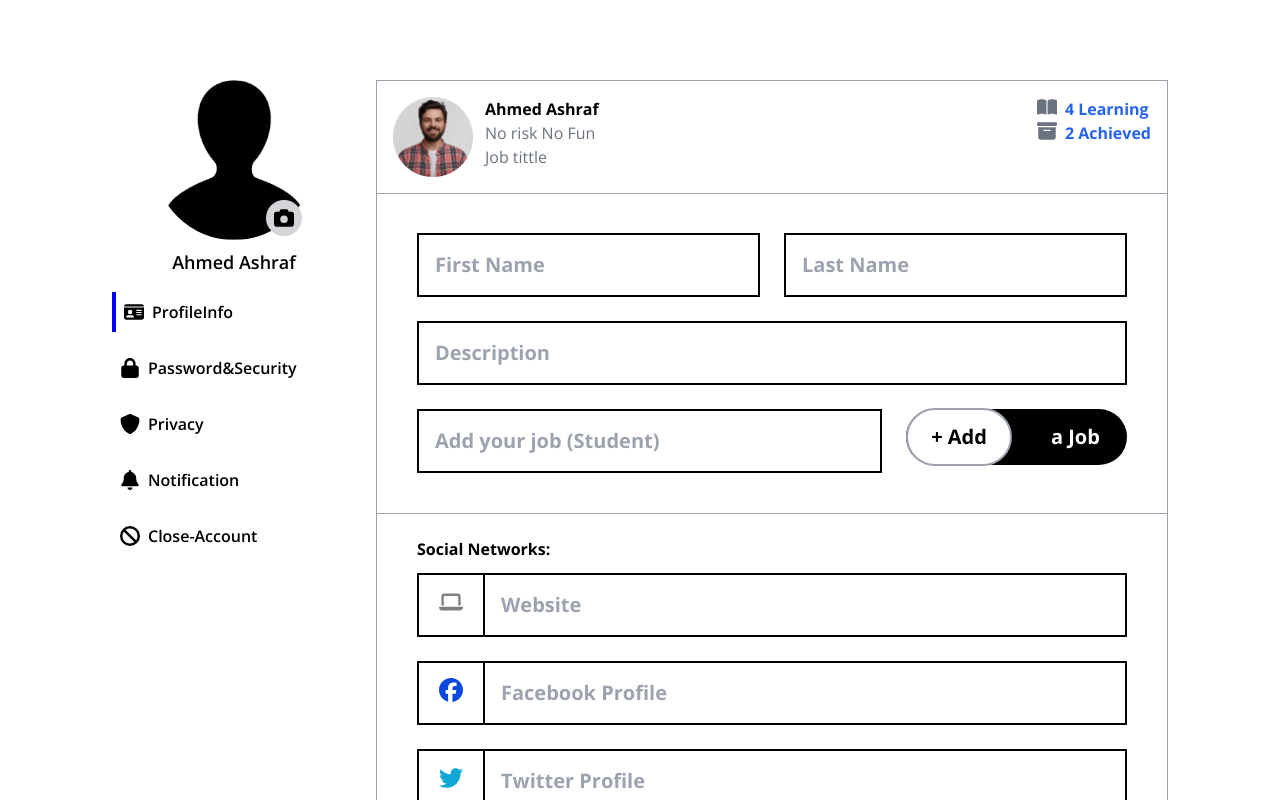
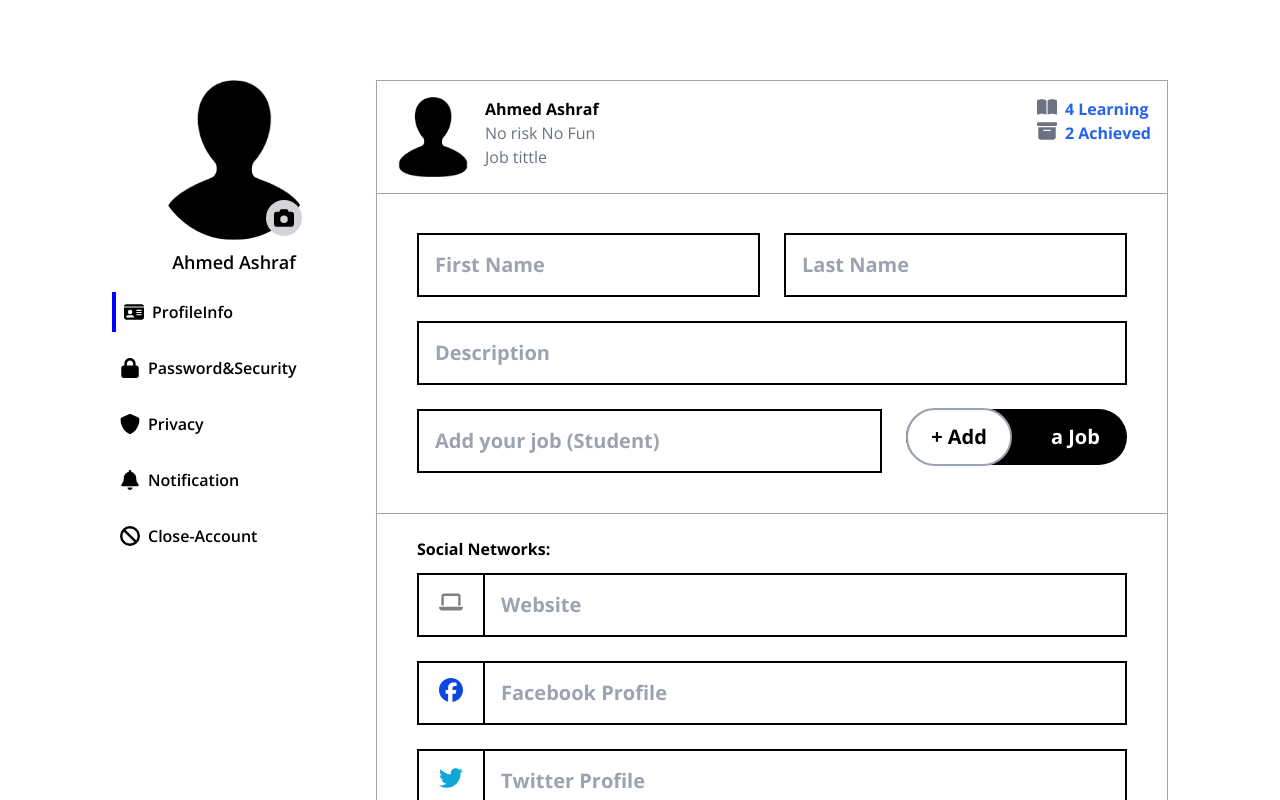
Before and after one commit to FrontEndDevo/NeuraLearnAcademy, a React (Vite) app: page /profile/profileInfo in a window 1280 px wide. Shown: the top 800 px of the page. Built offline with nearby package versions, Linux system fonts and the light colour scheme.

Commit message:
style(ProfileInfoPage): change image of profile and alt attribute

```diff
--- a/src/pages/ProfileInfoPage.jsx
+++ b/src/pages/ProfileInfoPage.jsx
@@ -14,7 +14,7 @@ import {
 } from "@fortawesome/free-solid-svg-icons";
 
 import ButtonProfile from "../shared/Profile/ButtonProfile";
-import profileImg from "../assets/images/profile/profile.png";
+import profileImg from "../assets/images/profile/unknown_user.webp";
 
 const DEFAULT_DATA = {
   firstName: "",
@@ -110,7 +110,11 @@ const ProfileInfoPage = () => {
     <section className="relative pb-8 border border-b-0 border-gray-400">
       <div className="flex flex-wrap justify-between gap-2 p-4">
         <div className="flex">
-          <img src={profileImg} alt="profile image" className="w-20 mr-3" />
+          <img
+            src={profileImg}
+            alt={`${userData.name} image`}
+            className="w-20 mr-3"
+          />
           <div>
             <h1 className="font-bold">{userData.name}</h1>
             <p className="text-gray-500">{userData.description}</p>
```
Also changed, not shown: src/assets/images/profile/profile.png (deleted).
